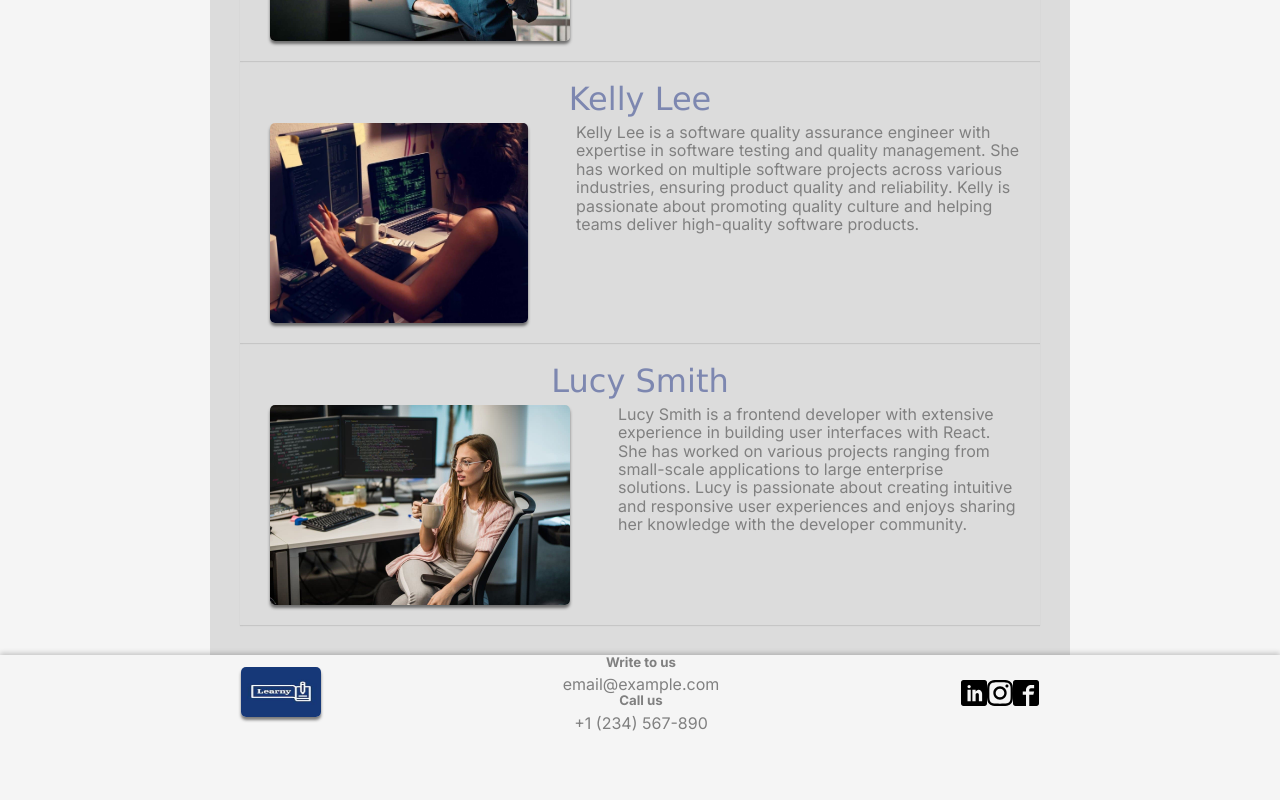
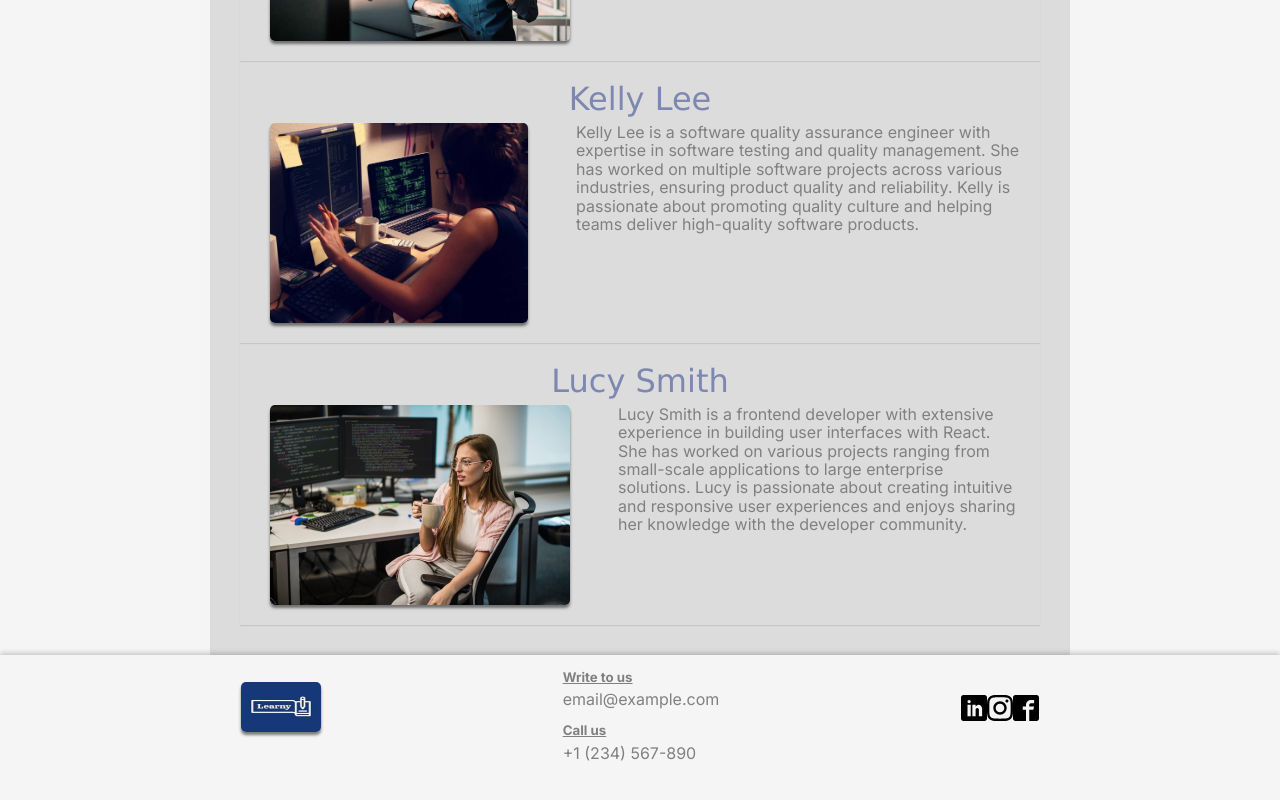
Before and after one commit to LiudmylaBolotova/next-app-test, a Next.js app: page /aboutPage in a window 1280 px wide. Shown: the part 3017-3817 px from the top of the page. Built offline with nearby package versions, Linux system fonts and the light colour scheme.

Commit message:
fixed styles

```diff
--- a/src/app/articles/[articleName]/page.tsx
+++ b/src/app/articles/[articleName]/page.tsx
@@ -31,7 +31,9 @@ export default async function ArticlePage({ params }: Params) {
     return (
       <div>
         <h2>There is no such lecturer on our list yet</h2>
+        <div>
         <AppLink href="/">Go Home</AppLink>
+        </div>
       </div>
     );
   }
--- a/src/app/footer/footer.module.css
+++ b/src/app/footer/footer.module.css
@@ -15,8 +15,8 @@
 .sectionAdress {
   display: flex;
   flex-direction: column;
-  align-items: center;
-  justify-content: center;
+
+
 }
 
 .sectionIcons {
--- a/src/app/page.module.css
+++ b/src/app/page.module.css
@@ -9,5 +9,8 @@
 
 .item {
   padding: 20px;
-  box-shadow: 0 1px 1px rgba(0, 0, 0, 0.1);
+  &:not(:last-child) {
+    padding: 20px;
+    box-shadow: 0 1px 1px rgba(0, 0, 0, 0.1);
+  }
 }
--- a/src/app/styles/globals.css
+++ b/src/app/styles/globals.css
@@ -47,6 +47,8 @@ h4 {
 h5 {
   margin: 0;
   margin-bottom: 5px;
+  margin-top: 15px;
+  text-decoration: underline;
 }
 
 ul li {
```
